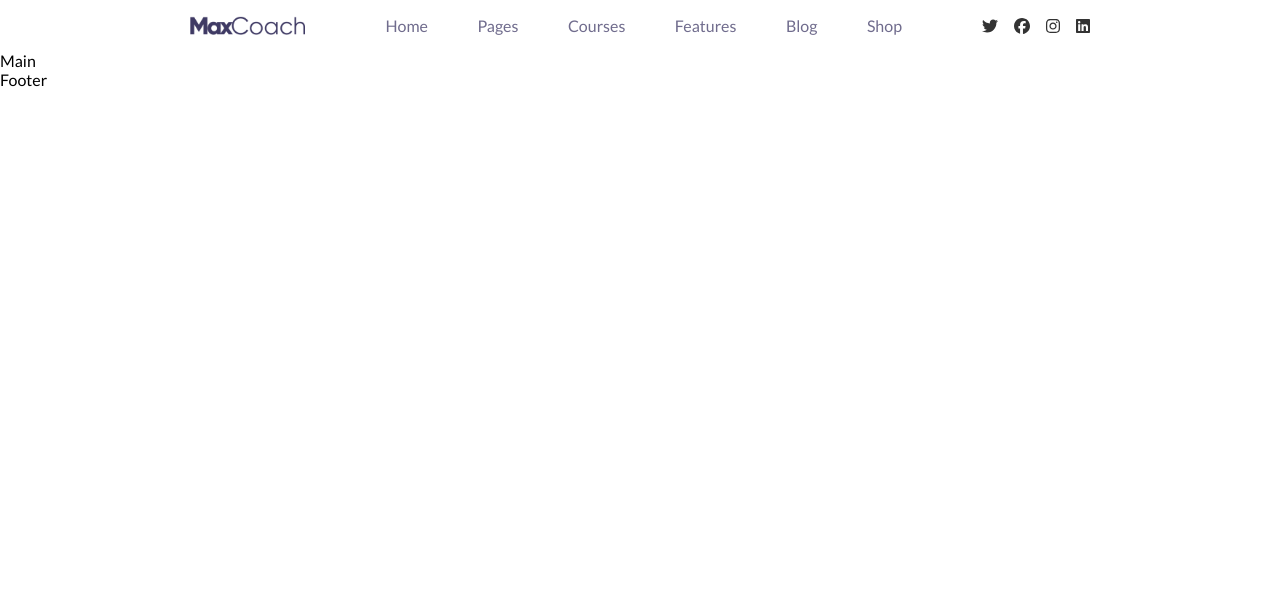
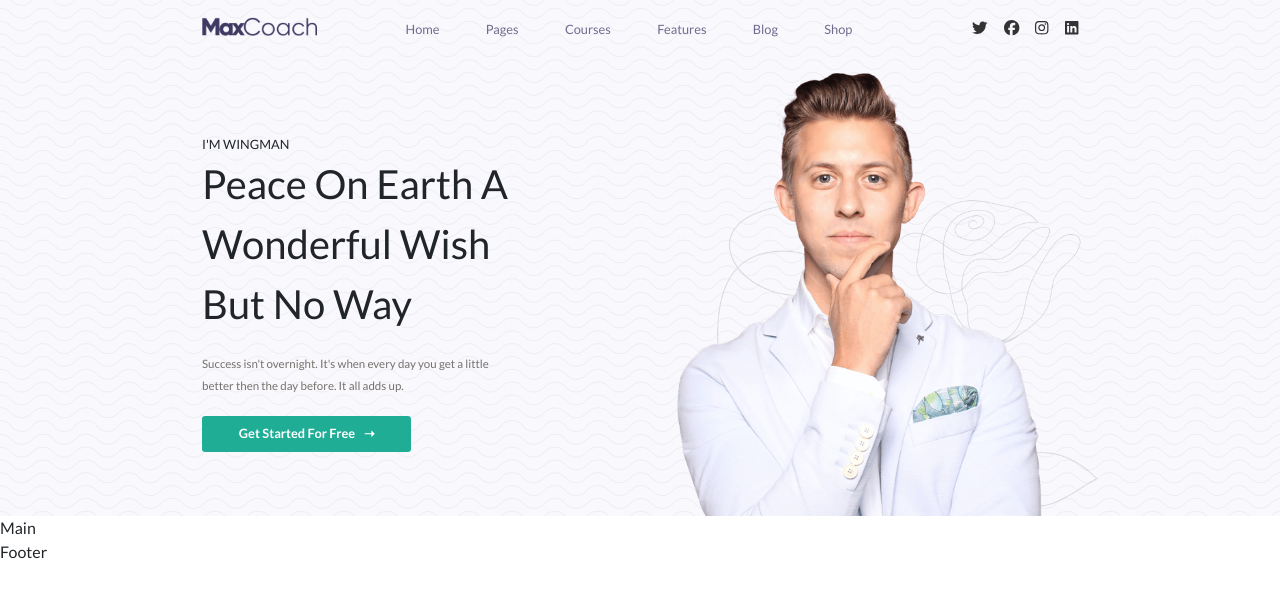
Before and after one commit to Andrea-Baggio/proj-html-vuejs, a Vue app: page / in a window 1280 px wide. Shown: the top 598 px of the page. Built offline with nearby package versions, Linux system fonts and the light colour scheme.

Commit message:
conclusione prima metà dell'header

```diff
--- a/package.json
+++ b/package.json
@@ -12,6 +12,7 @@
     "@fortawesome/free-brands-svg-icons": "^6.2.1",
     "@fortawesome/free-regular-svg-icons": "^6.2.1",
     "@fortawesome/vue-fontawesome": "^2.0.9",
+    "bootstrap": "^5.2.3",
     "core-js": "^3.8.3",
     "vue": "^2.6.14"
   },
--- a/src/App.vue
+++ b/src/App.vue
@@ -28,6 +28,7 @@ export default {
 </script>
 <style lang="scss">
 @import url('https://fonts.googleapis.com/css2?family=Lato:wght@100;300;400;700;900&display=swap');
+@import "~bootstrap/scss/bootstrap";
 
 * {
   margin: 0;
--- a/src/components/HeaderPage.vue
+++ b/src/components/HeaderPage.vue
@@ -1,7 +1,9 @@
 <template>
   <header>
+    <div class="super-background">
       <div class="background">
         <div class="container">
+          <div class="menu">
             <div class="logo">
               <a href="#">
                 <img
@@ -13,7 +15,7 @@
             <ul class="drop-down">
               <li
                 v-for="element in arrMenu"
-            :key="element"
+                :key="element.id"
               >
                 {{ element.item }}
               </li>
@@ -25,6 +27,22 @@
               <li><font-awesome-icon icon="fa-brands fa-instagram" /></li>
               <li><font-awesome-icon icon="fa-brands fa-linkedin" /></li>
             </ul>
+          </div>
+          <div class="box">
+            <div class="box1">
+              <div>I'M WINGMAN</div>
+              <h1>Peace On Earth A Wonderful Wish <br> But No Way</h1>
+              <div class="sub-title">
+                Success isn't overnight. It's when every day you get a little <br>
+                better then the day before. It all adds up.
+              </div>
+              <button>
+                Get Started For Free <span class="arrow">&#10141;</span>
+              </button>
+            </div>
+            <div class="box2" />
+          </div>
+        </div>
       </div>
     </div>
   </header>
@@ -60,14 +78,31 @@ export default {
 </script>
 
 <style lang="scss" scoped>
+header {
+  font-size: .8em;
+}
+
+.super-background {
+  background-image: url('@/img/background-pattern-wavify.png');
+  background-color: rgb(247, 247, 253);
+}
+
 .background {
   max-width: 1500px;
   margin: auto;
+  background-image: url('@/img/home-movation-shape-face.png');
+  background-size: 30%;
+  background-position: bottom -25px right 180px;;
+  background-repeat: no-repeat;
+  z-index: 9;
 }
 
 .container {
   max-width: 900px;
   margin: auto;
+}
+
+.menu {
   display: flex;
   padding: 1rem 0;
 }
@@ -90,7 +125,7 @@ li {
   justify-content: space-between;
   align-content: flex-start;
   flex-basis: 80%;
-  padding: 0 5rem;
+  padding: 0 5.5rem;
   color: rgb(112, 108, 141);
 }
 
@@ -100,5 +135,53 @@ li {
   flex-basis: 10%;
   gap: 1rem;
   color: rgb(51, 51, 51);
+  li {
+  font-size: 1.2em;
+  }
+}
+
+.box {
+  display: flex;
+}
+
+.box1 {
+  width: 50%;
+  padding: 4rem 0;
+}
+
+h1 {
+  line-height: 1.5em;
+}
+
+.sub-title {
+  color: rgb(119, 113, 108);
+  font-size: .9em;
+  line-height: 1.9em;
+  margin: 1.2rem 0;
+}
+
+button {
+  padding: .5rem 2.3rem;
+  background-color: rgb(32, 173, 150);
+  color: white;
+  font-weight: bold;
+  border: none;
+  border-radius: .2rem;
+}
+
+button:hover {
+  background-color: rgb(63, 58, 100);
+}
+
+.arrow {
+  padding-left: .4rem;
+}
+
+.box2 {
+  width: 50%;
+  background-image: url(@/img/home-movation-hero-image.png);
+  background-size: contain;
+  background-repeat: no-repeat;
+  background-position: center;
 }
 </style>
--- /dev/null
+++ b/src/components/HelloWorld.vue
@@ -0,0 +1,58 @@
+<template>
+  <div class="hello">
+    <h1>{{ msg }}</h1>
+    <p>
+      For a guide and recipes on how to configure / customize this project,<br>
+      check out the
+      <a href="https://cli.vuejs.org" target="_blank" rel="noopener">vue-cli documentation</a>.
+    </p>
+    <h3>Installed CLI Plugins</h3>
+    <ul>
+      <li><a href="https://github.com/vuejs/vue-cli/tree/dev/packages/%40vue/cli-plugin-babel" target="_blank" rel="noopener">babel</a></li>
+      <li><a href="https://github.com/vuejs/vue-cli/tree/dev/packages/%40vue/cli-plugin-eslint" target="_blank" rel="noopener">eslint</a></li>
+    </ul>
+    <h3>Essential Links</h3>
+    <ul>
+      <li><a href="https://vuejs.org" target="_blank" rel="noopener">Core Docs</a></li>
+      <li><a href="https://forum.vuejs.org" target="_blank" rel="noopener">Forum</a></li>
+      <li><a href="https://chat.vuejs.org" target="_blank" rel="noopener">Community Chat</a></li>
+      <li><a href="https://twitter.com/vuejs" target="_blank" rel="noopener">Twitter</a></li>
+      <li><a href="https://news.vuejs.org" target="_blank" rel="noopener">News</a></li>
+    </ul>
+    <h3>Ecosystem</h3>
+    <ul>
+      <li><a href="https://router.vuejs.org" target="_blank" rel="noopener">vue-router</a></li>
+      <li><a href="https://vuex.vuejs.org" target="_blank" rel="noopener">vuex</a></li>
+      <li><a href="https://github.com/vuejs/vue-devtools#vue-devtools" target="_blank" rel="noopener">vue-devtools</a></li>
+      <li><a href="https://vue-loader.vuejs.org" target="_blank" rel="noopener">vue-loader</a></li>
+      <li><a href="https://github.com/vuejs/awesome-vue" target="_blank" rel="noopener">awesome-vue</a></li>
+    </ul>
+  </div>
+</template>
+
+<script>
+export default {
+  name: 'HelloWorld',
+  props: {
+    msg: String,
+  },
+};
+</script>
+
+<!-- Add "scoped" attribute to limit CSS to this component only -->
+<style scoped lang="scss">
+h3 {
+  margin: 40px 0 0;
+}
+ul {
+  list-style-type: none;
+  padding: 0;
+}
+li {
+  display: inline-block;
+  margin: 0 10px;
+}
+a {
+  color: #42b983;
+}
+</style>
--- a/src/main.js
+++ b/src/main.js
@@ -10,10 +10,10 @@ import { FontAwesomeIcon } from '@fortawesome/vue-fontawesome';
 import {
   faTwitter, faFacebook, faInstagram, faLinkedin,
 } from '@fortawesome/free-brands-svg-icons';
-
+// FIXME:
 // import {
 //   faChevronDown,
-// } from '@fortawesome/free-solid-svg-icons';
+// } from '@fortawesome/free-solid-svg-icons';    fasChevronDown
 import App from './App.vue';
 
 /* add icons to the library */
```
Also changed, not shown: 1 other file (tests, documents, lock files or other folders). Lines whose indentation alone changed are shown as unchanged.
